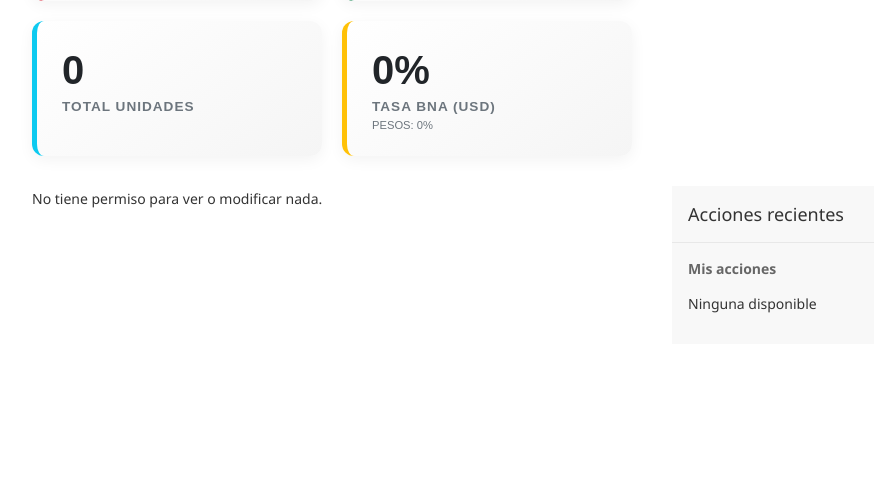
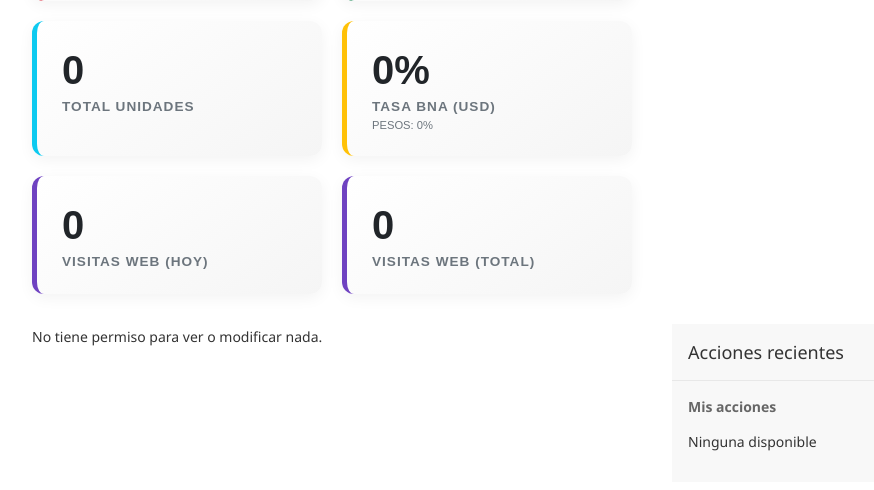
Before and after one commit to yoryelin/MARTINO-TAVOL, a Django app: page /admin/ in a window 1280 px wide. Shown: the part 291-781 px from the top of the page, without its empty margins (8-882 px from the left). Run offline with Django 5.2, Linux system fonts and the light colour scheme; the visitor is signed in with stand-in values (Sample User, id 1); data comes from the database, SQL or seed files in the repository; data that the repository does not hold is empty.

Commit message:
feat: contador de visitas interno para panel administrador

```diff
--- a/inventario/context_processors.py
+++ b/inventario/context_processors.py
@@ -1,4 +1,6 @@
-from inventario.models import Maquinaria, Consulta, ConfiguracionFinanciera
+from django.db.models import Sum
+from django.utils import timezone
+from inventario.models import Maquinaria, Consulta, ConfiguracionFinanciera, EstadisticaVisita
 
 def admin_metrics(request):
     # Solo ejecutarse si estamos en el panel de administración
@@ -21,6 +23,12 @@ def admin_metrics(request):
         consultas_contactadas = Consulta.objects.filter(estado='contactado').count()
         consultas_cerradas = Consulta.objects.filter(estado='cerrado').count()
 
+        # Métricas de Visitas
+        total_visitas = EstadisticaVisita.objects.aggregate(Sum('contador'))['contador__sum'] or 0
+        hoy = timezone.now().date()
+        visitas_hoy_obj = EstadisticaVisita.objects.filter(fecha=hoy).first()
+        visitas_hoy = visitas_hoy_obj.contador if visitas_hoy_obj else 0
+
         # Consultas recientes para el Dashboard
         consultas_recientes = Consulta.objects.order_by('-fecha_consulta')[:5]
 
@@ -37,6 +45,8 @@ def admin_metrics(request):
                 'bna_usd': bna.tasa_usd if bna else 0,
                 'bna_pesos': bna.tasa_pesos if bna else 0,
                 'bna_vigente': bna.vigente if bna else False,
+                'total_visitas': total_visitas,
+                'visitas_hoy': visitas_hoy,
             },
             'consultas_recientes': consultas_recientes
         }
--- a/templates/admin/index.html
+++ b/templates/admin/index.html
@@ -180,6 +180,14 @@
             <div class="metric-label">Tasa BNA (USD)</div>
             <div style="font-size: 0.7rem; color: #6c757d; margin-top: 5px;">PESOS: {{ metrics.bna_pesos }}%</div>
         </div>
+        <div class="metric-card" style="border-left-color: #6f42c1;">
+            <div class="metric-value">{{ metrics.visitas_hoy }}</div>
+            <div class="metric-label">Visitas Web (Hoy)</div>
+        </div>
+        <div class="metric-card" style="border-left-color: #6f42c1;">
+            <div class="metric-value">{{ metrics.total_visitas }}</div>
+            <div class="metric-label">Visitas Web (Total)</div>
+        </div>
     </div>
 {% endif %}
 
```
Also changed, not shown: inventario/models.py (+11 -0 lines), inventario/views.py (+13 -1 lines).
